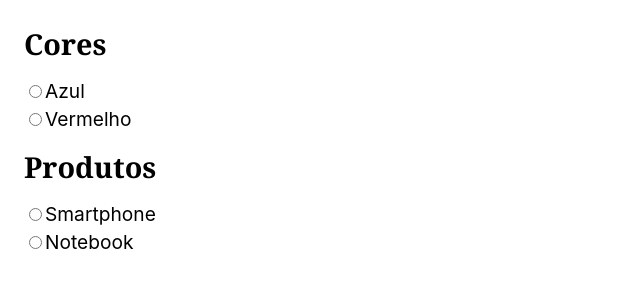
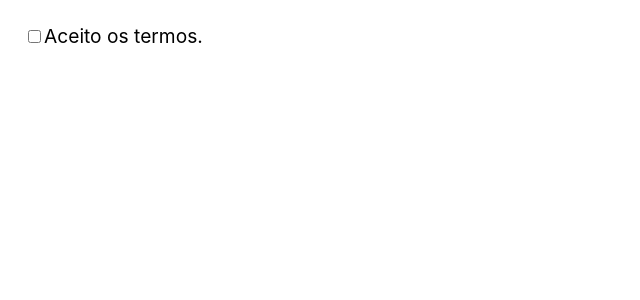
Before and after one commit to tatisabinoviana/ReactParaIniciantesOrigamid, a React (Create React App) app: page / in a window 1280 px wide. Shown: the top 300 px of the page, without its empty margins (0-640 px from the left). Built offline with nearby package versions, Linux system fonts and the light colour scheme.

Commit message:
configuração de checkbox unico

```diff
--- a/src/App.js
+++ b/src/App.js
@@ -1,51 +1,18 @@
 import React from 'react';
 
 const App = () => {
-  const [produto, setProduto] = React.useState('');
-  const [cor, setCor] = React.useState('');
-
-  function handleChange({ target }) {
-    setProduto(target.value);
-  }
+  const [termos, setTermos] = React.useState(false);
   return (
     <form>
-      <h2>Cores</h2>
+      {termos && <p>Aceitou os termos.</p>}
       <label>
         <input
-          type="radio"
-          onChange={({ target }) => setCor(target.value)}
-          name="cor"
-          value="azul"
+          type="checkbox"
+          value="Termos"
+          checked={termos}
+          onChange={({ target }) => setTermos(target.checked)}
         />
-        Azul
-      </label>
-      <label>
-        <input
-          type="radio"
-          onChange={({ target }) => setCor(target.value)}
-          name="cor"
-          value="vermelho"
-        />
-        Vermelho
-      </label>
-      <h2>Produtos</h2>
-      <label>
-        <input
-          type="radio"
-          onChange={handleChange}
-          checked={produto === 'smartphone'}
-          value="smartphone"
-        />
-        Smartphone
-      </label>
-      <label>
-        <input
-          type="radio"
-          onChange={handleChange}
-          checked={produto === 'notebook'}
-          value="notebook"
-        />
-        Notebook
+        Aceito os termos.
       </label>
     </form>
   );
```
